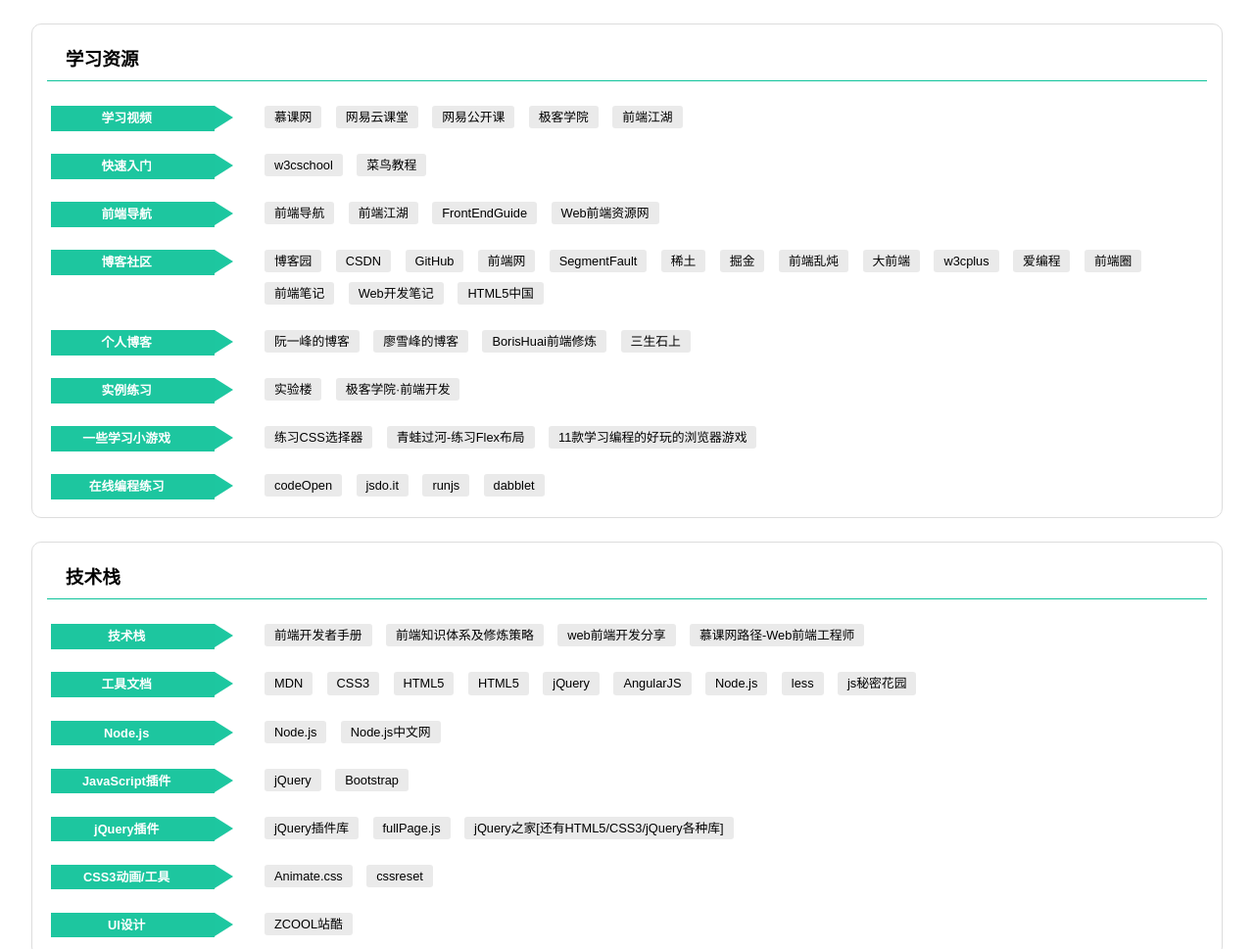
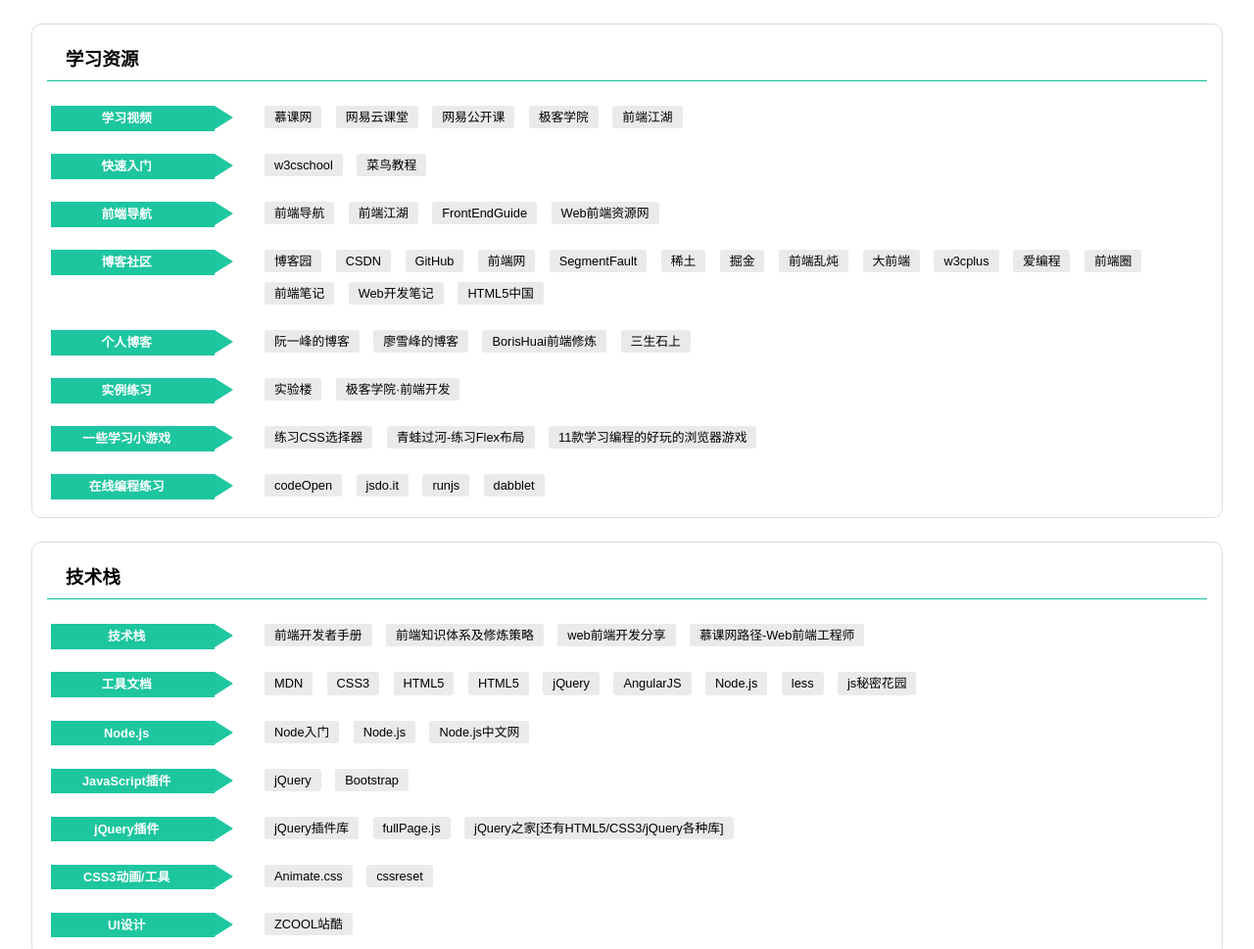
Before and after one commit to xzhyj93/front-end-pool, a plain HTML site: page index.html in a window 1280 px wide. Shown: the top 969 px of the page at 98% size. Drawn offline with Linux system fonts and the light colour scheme.

Commit message:
add Node

```diff
--- a/index.html
+++ b/index.html
@@ -113,6 +113,7 @@
 			</ul>
 			<ul>
 				<li class="title">Node.js<div class="title-triangle"></div></li>
+				<li><a href="http://www.nodebeginner.org/index-zh-cn.html">Node入门</a></li>
 				<li><a href="https://nodejs.org/en/" target="_blank">Node.js</a></li>
 				<li><a href="http://nodejs.cn/doc/node/" target="_blank">Node.js中文网</a></li>
 				<li><a href="" target="_blank"></a></li>
```
